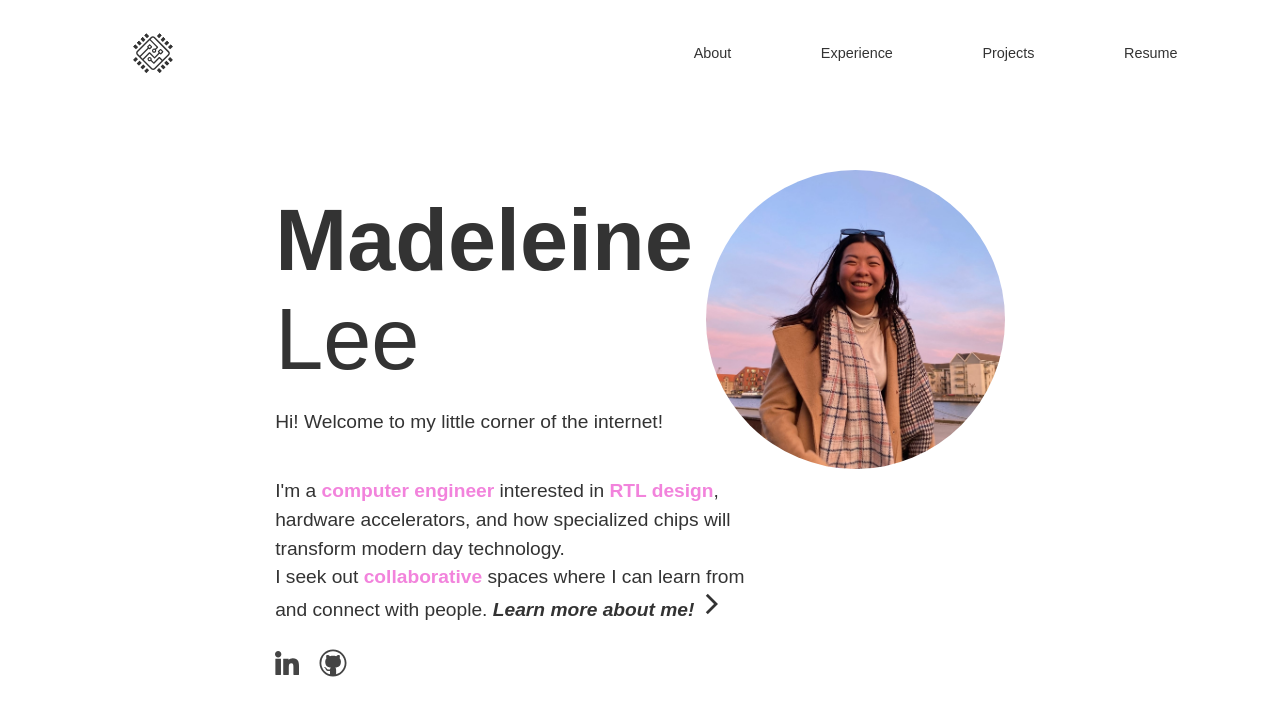
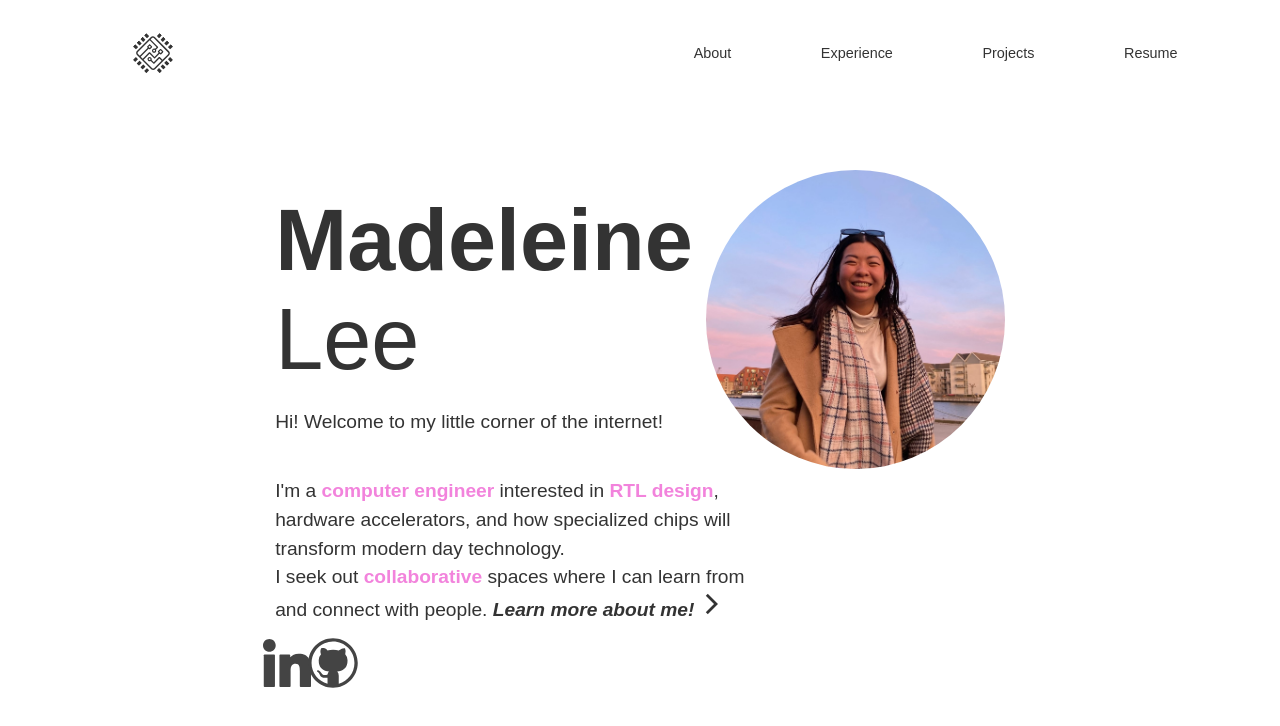
Before and after one commit to mattielee/mattielee.github.io, a plain HTML site: page index.html in a window 1280 px wide. Drawn offline with nearby package versions, Linux system fonts and the light colour scheme.

Commit message:
scaled icons

```diff
--- a/stylesheets/styles.css
+++ b/stylesheets/styles.css
@@ -210,15 +210,18 @@ a:hover{
     padding-right: 1.5vw;
     transition: transform 0.1s ease-in-out;
 }
+.socials img{
+    transform: scale(2);
+}
 .socials .github{
-    transform: scale(1.2)
+    transform: scale(2.2)
 }
 
 .socials a:hover img{
-    transform: scale(1.2);
+    transform: scale(2.2);
 }
 .socials .github:hover{
-    transform: scale(1.4);
+    transform: scale(2.4);
 }
 
 /*----------------- about header ----------------- */
```
